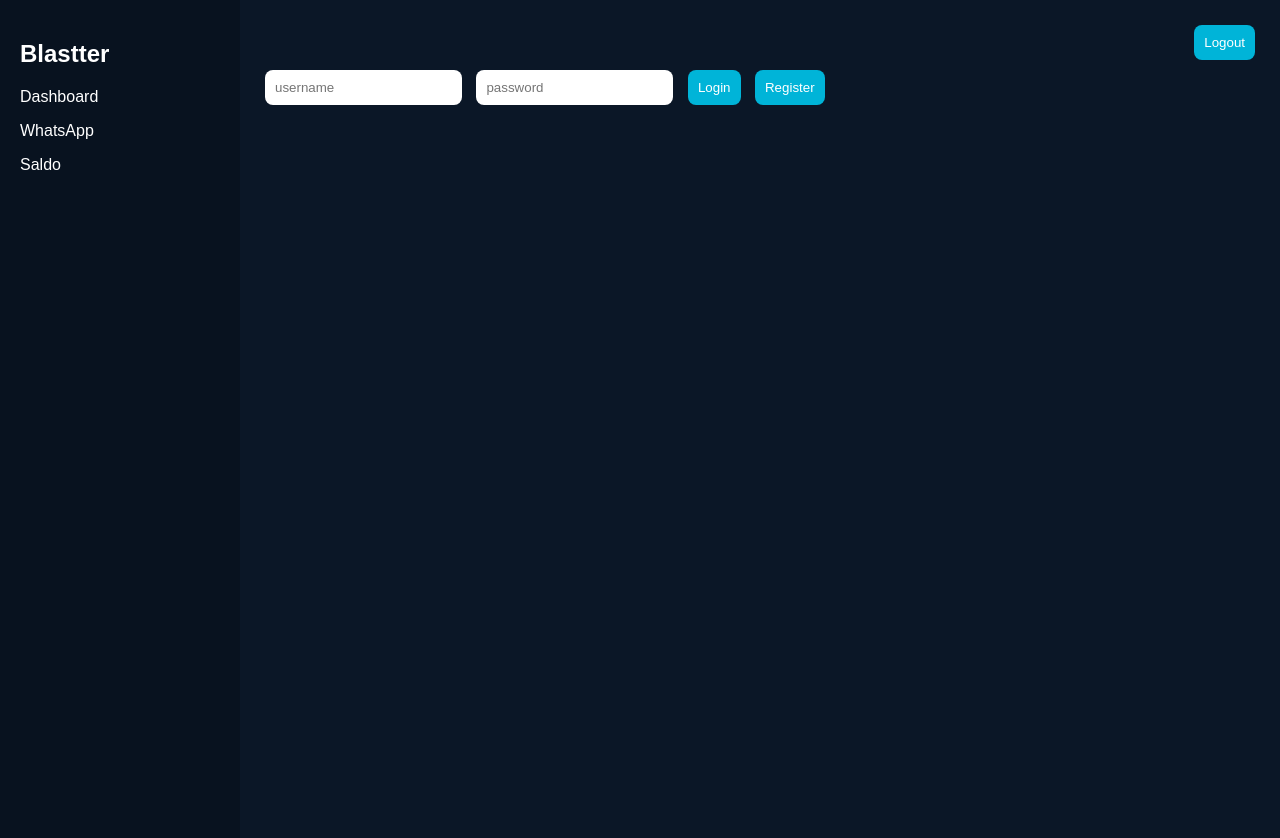
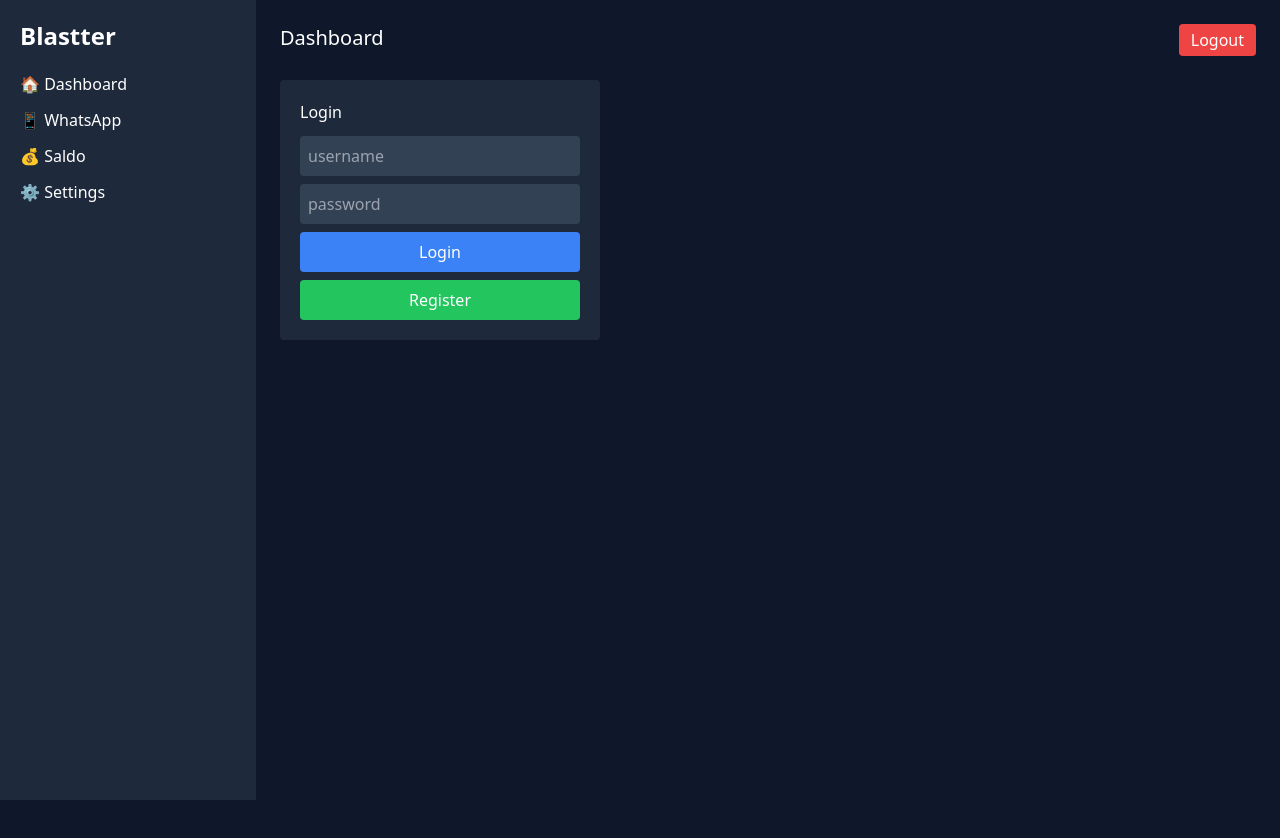
Before and after one commit to ilhamnve-prog/Blastterwa, a website: page public/index.html in a window 1280 px wide. After the commit the page ends 800 px from the top, so only its background shows below. Drawn offline with nearby package versions, Linux system fonts and the light colour scheme.

Commit message:
Update index.html

```diff
--- a/public/index.html
+++ b/public/index.html
@@ -1,55 +1,74 @@
 <!DOCTYPE html>
 <html>
 <head>
-<title>Blastter</title>
-<link rel="stylesheet" href="style.css">
+  <title>Blastter Dashboard</title>
+
+  <!-- Tailwind CDN -->
+  <script src="https://cdn.tailwindcss.com"></script>
+
+  <!-- Icons -->
+  <script src="https://unpkg.com/lucide@latest"></script>
 </head>
 
-<body>
+<body class="bg-slate-900 text-white">
 
-<div class="sidebar">
-  <h2>Blastter</h2>
-  <p>Dashboard</p>
-  <p>WhatsApp</p>
-  <p>Saldo</p>
+<!-- SIDEBAR -->
+<div class="flex">
+
+  <div class="w-64 h-screen bg-slate-800 p-5">
+    <h2 class="text-2xl font-bold mb-5">Blastter</h2>
+    <ul class="space-y-3">
+      <li>🏠 Dashboard</li>
+      <li>📱 WhatsApp</li>
+      <li>💰 Saldo</li>
+      <li>⚙️ Settings</li>
+    </ul>
   </div>
 
-<div class="main">
+  <!-- MAIN -->
+  <div class="flex-1 p-6">
 
-  <div class="topbar">
-    <h3 id="name"></h3>
-    <button onclick="logout()">Logout</button>
+    <!-- TOPBAR -->
+    <div class="flex justify-between mb-6">
+      <h2 class="text-xl">Dashboard</h2>
+      <button onclick="logout()" class="bg-red-500 px-3 py-1 rounded">Logout</button>
     </div>
 
-  <div id="loginBox">
-    <input id="user" placeholder="username">
-    <input id="pass" type="password" placeholder="password">
-    <button onclick="login()">Login</button>
-    <button onclick="register()">Register</button>
+    <!-- LOGIN -->
+    <div id="loginBox" class="bg-slate-800 p-5 rounded w-80">
+      <h3 class="mb-3">Login</h3>
+      <input id="user" placeholder="username" class="w-full mb-2 p-2 rounded bg-slate-700">
+      <input id="pass" type="password" placeholder="password" class="w-full mb-2 p-2 rounded bg-slate-700">
+      <button onclick="login()" class="w-full bg-blue-500 p-2 rounded mb-2">Login</button>
+      <button onclick="register()" class="w-full bg-green-500 p-2 rounded">Register</button>
     </div>
 
-  <div id="dashboard" style="display:none;">
+    <!-- DASHBOARD -->
+    <div id="dashboard" class="hidden">
 
-    <div class="cards">
-      <div class="card">
+      <!-- CARDS -->
+      <div class="grid grid-cols-2 gap-4">
+        <div class="bg-slate-800 p-5 rounded">
           <h4>Saldo</h4>
-        <h1 id="balance"></h1>
+          <h1 id="balance" class="text-2xl"></h1>
         </div>
-      <div class="card">
-        <h4>Pesan</h4>
-        <h1>120</h1>
+
+        <div class="bg-slate-800 p-5 rounded">
+          <h4>User</h4>
+          <h1 id="name"></h1>
         </div>
       </div>
 
-    <div class="card big">
-      <h3>Menu Utama</h3>
-      <button>📱 Kirim WA</button>
-      <button>💰 Topup</button>
+      <!-- MENU -->
+      <div class="mt-5 grid grid-cols-2 gap-4">
+        <button class="bg-slate-700 p-4 rounded">📱 Kirim WA</button>
+        <button onclick="topup()" class="bg-slate-700 p-4 rounded">💰 Topup</button>
       </div>
 
     </div>
 
   </div>
+</div>
 
 <script src="script.js"></script>
 </body>
```
Lines whose indentation alone changed are shown as unchanged.
